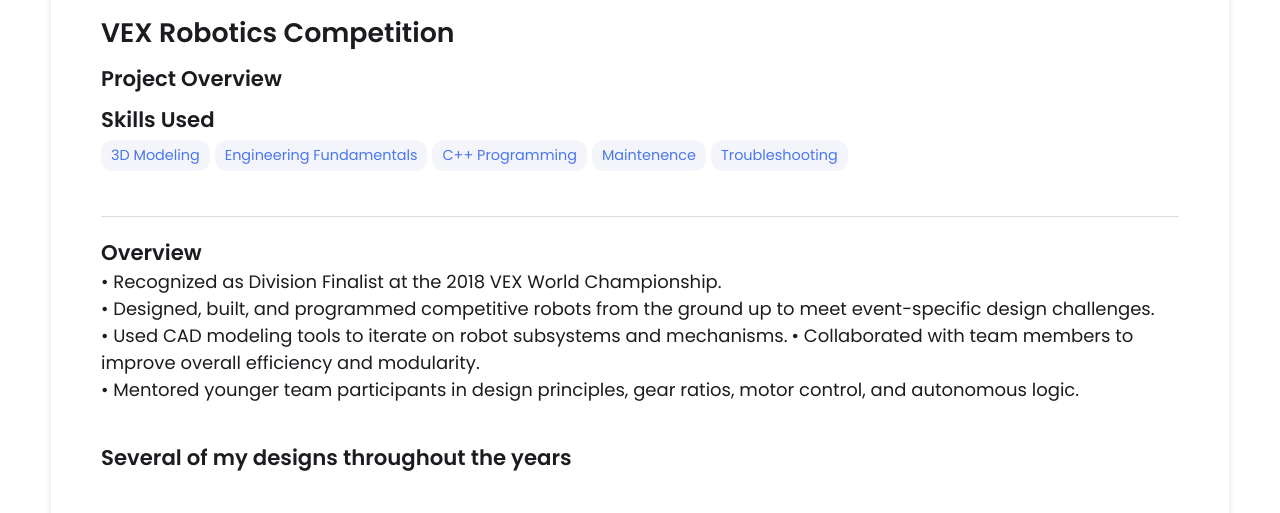
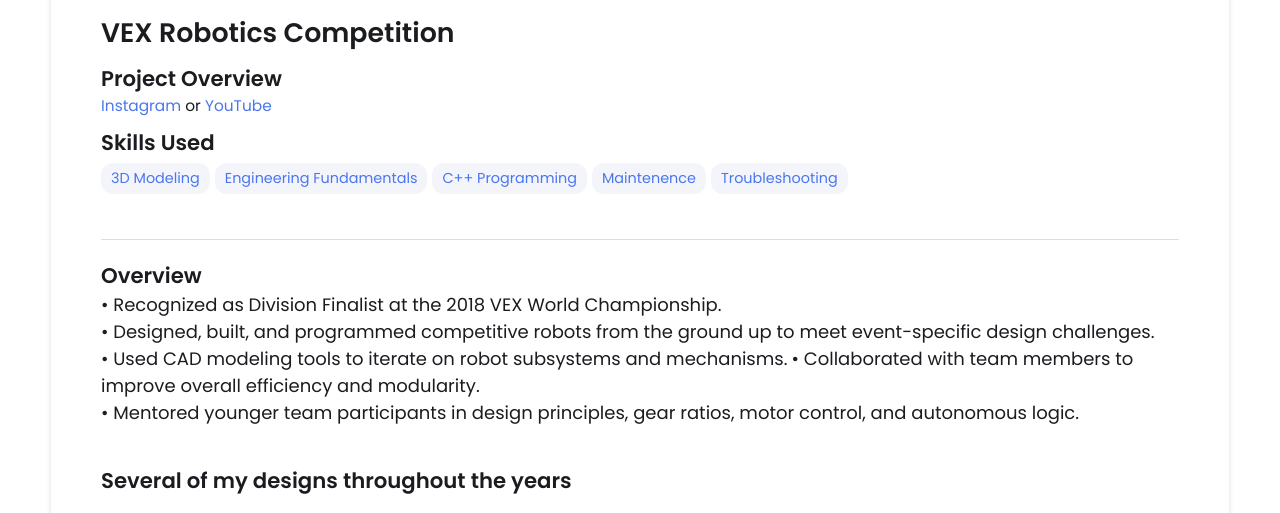
Before and after one commit to JosephWah/JosephW.github.io, a Jekyll site: the page built from _projects/TRobotics/index.md, in a window 1280 px wide and 900 px high, scrolled down 329 px, cut to the strip 165-678 px from the top of the window. Built offline with Jekyll 4.4.1, drawn with Linux system fonts in a browser that asks for light colours.

Commit message:
Update index.md

```diff
--- a/_projects/TRobotics/index.md
+++ b/_projects/TRobotics/index.md
@@ -1,7 +1,7 @@
 ---
 layout: post
 title: VEX Robotics Competition
-description:
+description: <a href="https://www.instagram.com/joseph_621a/">Instagram</a> or <a href="https://www.youtube.com/@team_621a6">YouTube</a>
 skills:
 - 3D Modeling
 - Engineering Fundamentals
```
